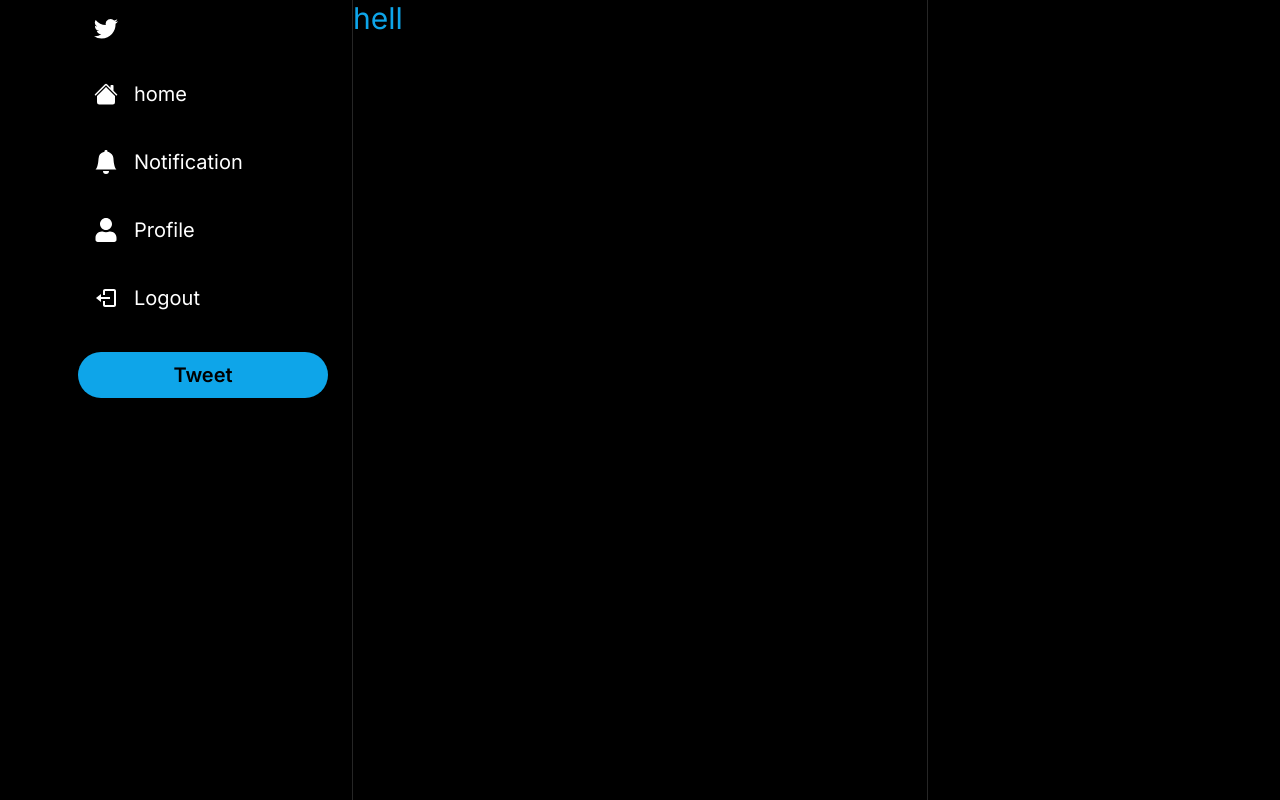
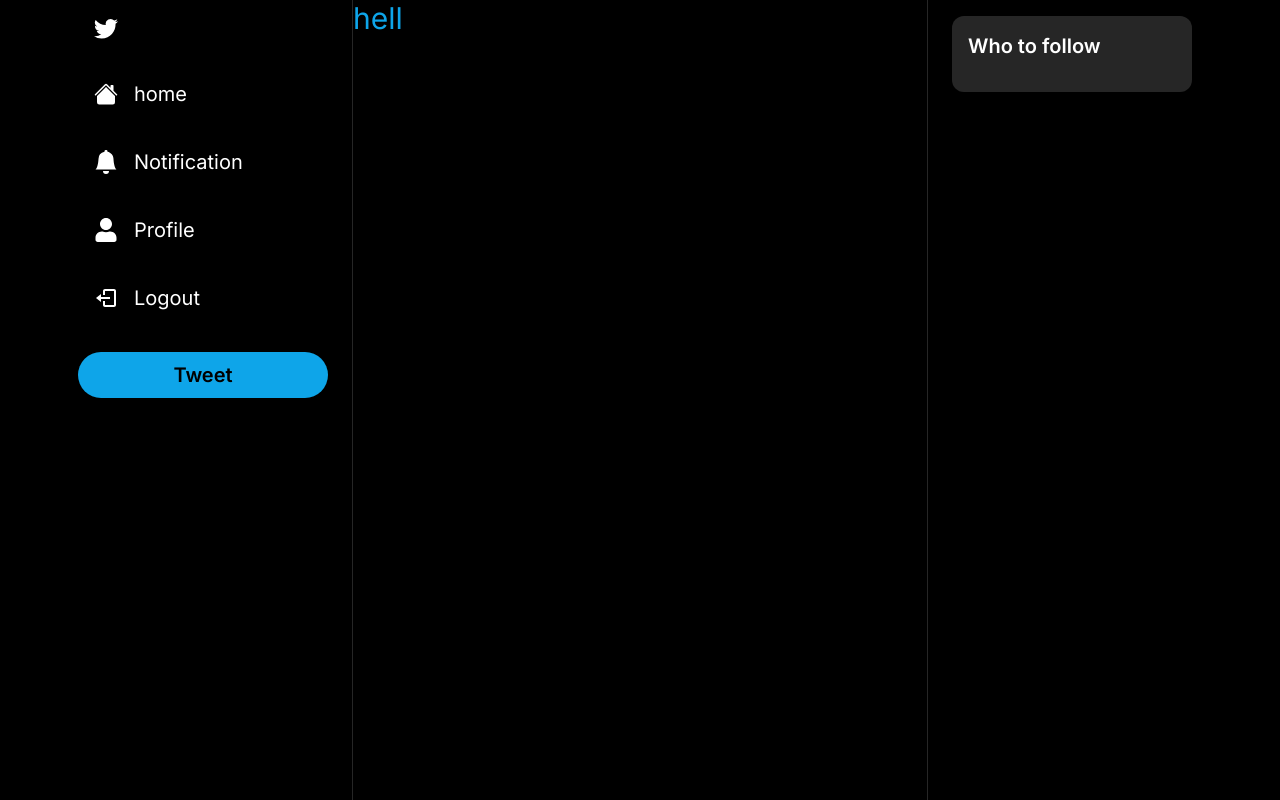
Before and after one commit to esih84/twitter-clone, a Next.js app: page / in a window 1280 px wide. Built offline with nearby package versions, Linux system fonts and the light colour scheme.

Commit message:
development follow bar component

```diff
--- /dev/null
+++ b/components/layout/FollowBar.js
@@ -0,0 +1,14 @@
+const FollowBar = () => {
+    return (
+        <div className=" px-6 py-4 hidden lg:block">
+            <div className=" bg-neutral-800 rounded-xl p-4">
+                <h2 className=" text-white text-xl font-semibold">Who to follow</h2>
+                <div className=" flex flex-col gap-6 mt-4 ">
+                    {/* todo users list */}
+                </div>
+            </div>
+        </div>
+    );
+}
+
+export default FollowBar;
--- a/components/layout/layout.js
+++ b/components/layout/layout.js
@@ -1,3 +1,4 @@
+import FollowBar from "./FollowBar";
 import SideBar from "./SideBar";
 
 const Layout = ({ children }) => {
@@ -9,6 +10,7 @@
           <div className=" col-span-3 lg:col-span-2 border-x border-neutral-800">
             {children}
           </div>
+          <FollowBar/>
         </div>
       </div>
     </div>
```
